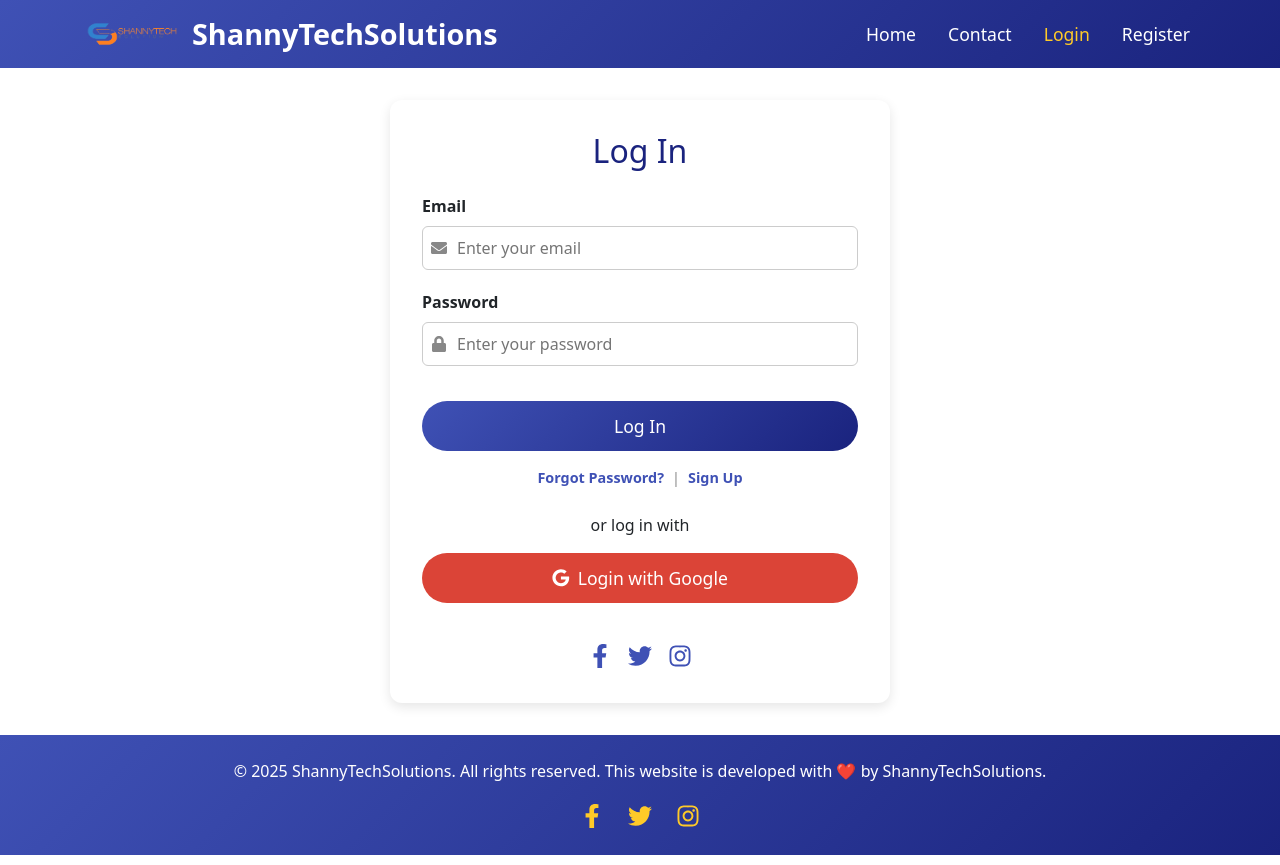
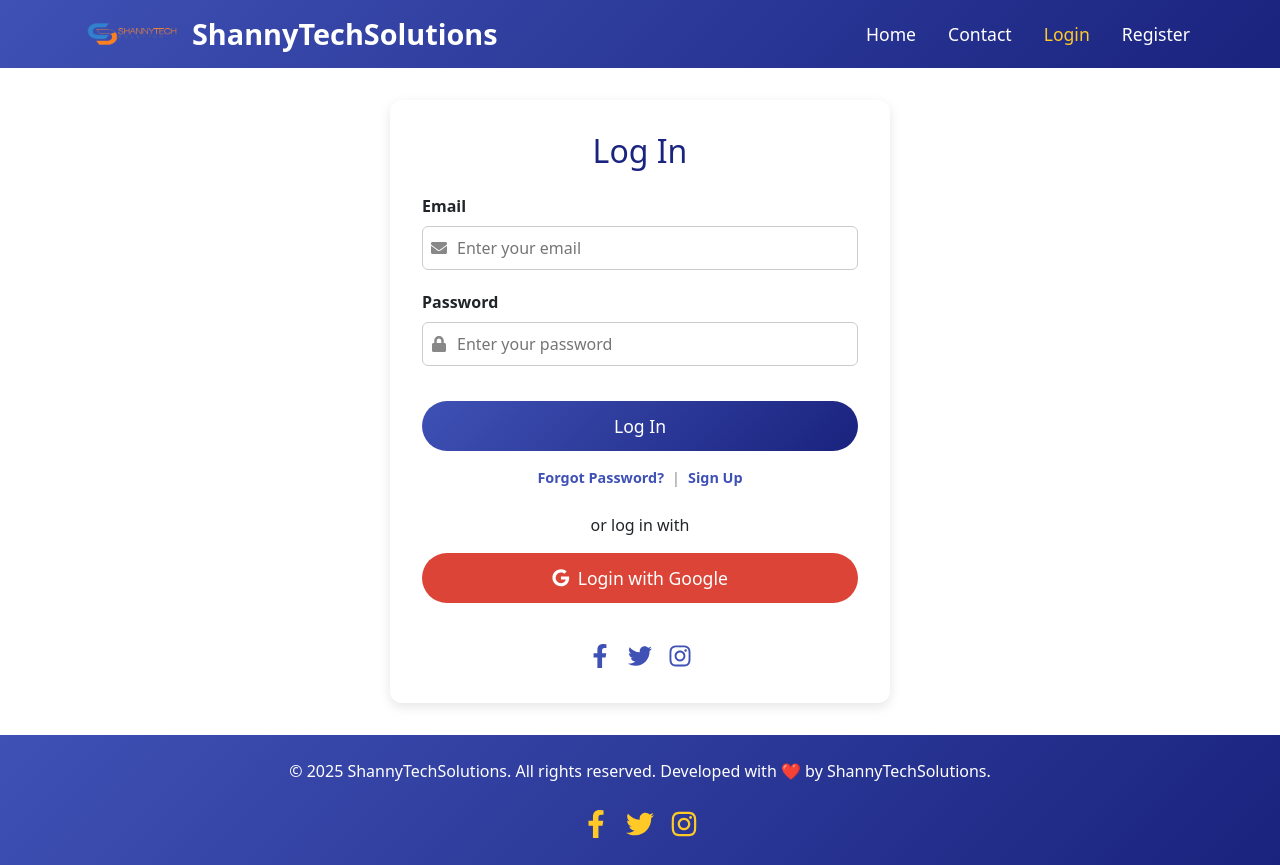
Before and after one commit to shanny-mal/online_school, a React (Vite) app: page /login in a window 1280 px wide. Built offline with nearby package versions, Linux system fonts and the light colour scheme.

Commit message:
updated ui for footer

```diff
--- a/src/components/Footer.jsx
+++ b/src/components/Footer.jsx
@@ -1,15 +1,14 @@
-// src/components/Footer.jsx
 import React from "react";
 import { FaFacebookF, FaTwitter, FaInstagram } from "react-icons/fa";
-import "../styles/Footer.css"; // Import custom Footer styles
+import "../styles/Footer.css";
 
 const Footer = () => {
   return (
     <footer className="footer">
-      <div className="container text-center">
+      <div className="footer-container">
         <p className="footer-text">
           &copy; {new Date().getFullYear()} ShannyTechSolutions. All rights
-          reserved. This website is developed with ❤️ by ShannyTechSolutions.
+          reserved. Developed with ❤️ by ShannyTechSolutions.
         </p>
         <div className="footer-social">
           <a href="#" className="footer-link" aria-label="Facebook">
--- a/src/styles/Footer.css
+++ b/src/styles/Footer.css
@@ -1,29 +1,46 @@
-/* src/styles/Footer.css */
+/* Base Styles */
 .footer {
   background: linear-gradient(135deg, #3f51b5, #1a237e);
   color: #fff;
-  padding: 1.5rem 0;
-  margin-top: 2rem;
+  padding: 1.5rem 1rem;
+  text-align: center;
+}
+
+.footer-container {
+  max-width: 1200px;
+  margin: 0 auto;
 }
 
 .footer-text {
-  margin: 0;
+  margin: 0 0 1rem;
   font-size: 1rem;
   font-weight: 500;
 }
 
 .footer-social {
-  margin-top: 0.75rem;
+  display: flex;
+  justify-content: center;
+  gap: 1rem;
+  flex-wrap: wrap;
 }
 
 .footer-link {
   color: #ffca28;
-  margin: 0 0.75rem;
   text-decoration: none;
-  font-size: 1.5rem; /* Adjust icon size */
+  font-size: 1.75rem;
   transition: color 0.3s ease;
 }
 
 .footer-link:hover {
   color: #ffffff;
 }
+
+/* Responsive Adjustments */
+@media (max-width: 600px) {
+  .footer-text {
+    font-size: 0.9rem;
+  }
+  .footer-link {
+    font-size: 1.5rem;
+  }
+}
```
